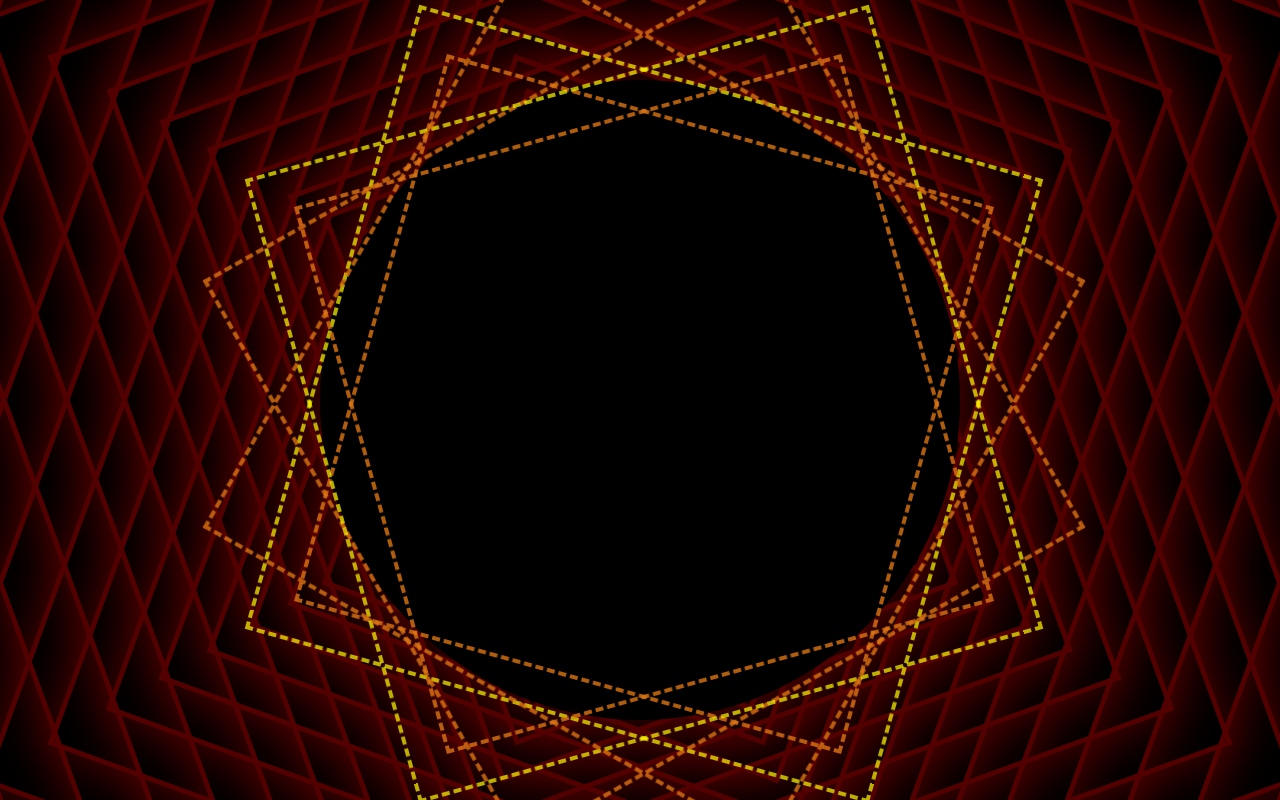
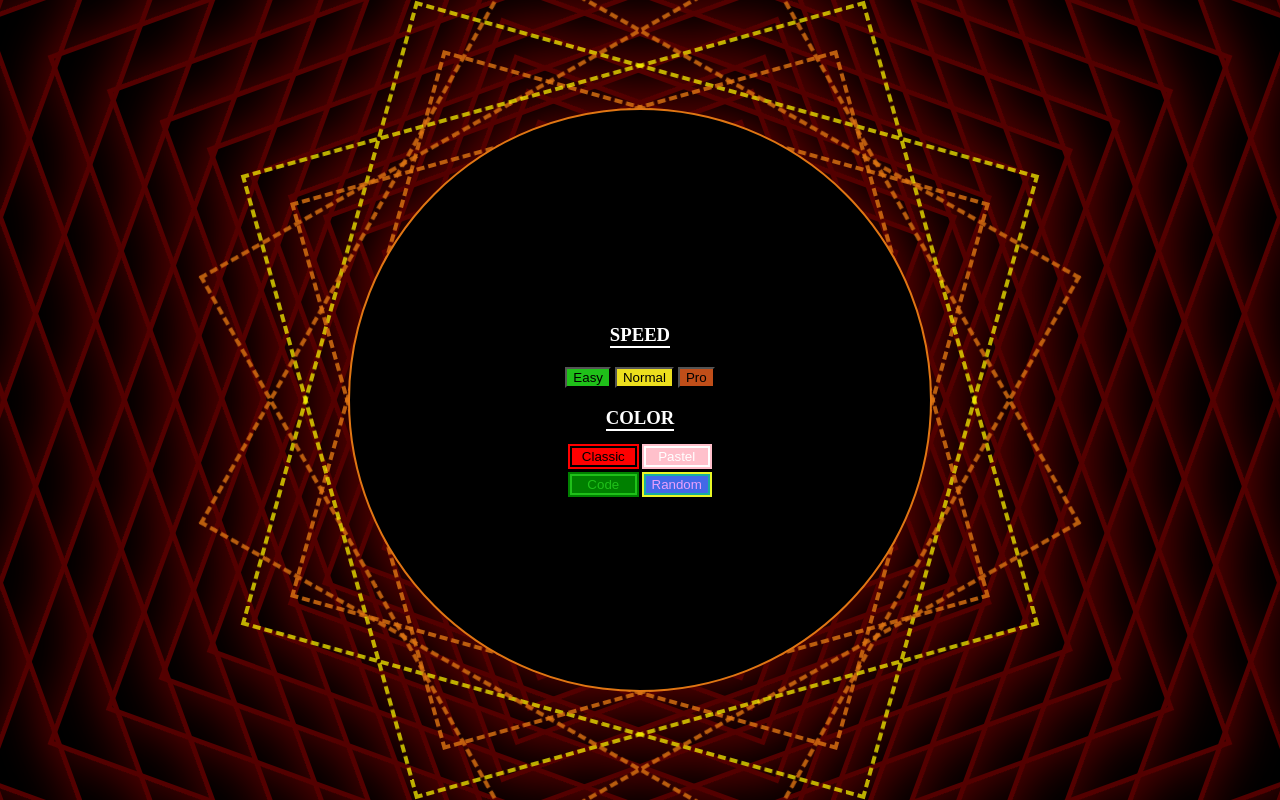
Before and after one commit to ulldecorb/fun-with-divs-scratch, a website: page index.html in a window 1280 px wide. Shown: the top 800 px of the page. Drawn offline with Linux system fonts and the light colour scheme.

Commit message:
Add handlers at menu

```diff
--- a/index.html
+++ b/index.html
@@ -23,22 +23,37 @@
         </div>
         <div class="patchBabyHole" id="patchBabyHole"></div>
     </section>
-    <!-- <div class="errorScreen" id="errorScreen"></div> -->
     <section class="menu" id="menu">
         <div class="menu__background"></div>
         <div class="menu__menu-box">
             <div class="menu-box__background">
-                <div class="background__star">
+                <div class="background">
                     <span class="background__square"></span>
                     <span class="background__square"></span>
                 </div>
-                <div class="background__star">
+                <div class="background">
                     <div class="background__square"></div>
                     <div class="background__square"></div>
                 </div>
             </div>
-            <div class="controls">
-                <button class="" type="button"></button>
+            <div class="menu-box__controls">
+                <div class="speed">
+                    <h3 class="speed__title">SPEED</h3>
+                    <div class="speed__selector-box">
+                        <button class="selector">Easy</button>
+                        <button class="selector">Normal</button>
+                        <button class="selector">Pro</button>
+                    </div>
+                </div>
+                <div class="colors">
+                    <h3 class="colors__title">COLOR</h3>
+                    <div class="colors__handler-box">
+                        <button class="colors__handler" type="button">Classic</button>
+                        <button class="colors__handler" type="button">Pastel</button>
+                        <button class="colors__handler" type="button">Code</button>
+                        <button class="colors__handler" type="button">Random</button>
+                    </div>
+                </div>
             </div>
         </div>
     </section>
--- a/style/style.scss
+++ b/style/style.scss
@@ -8,7 +8,6 @@ body {
     margin: 0;
     padding: 0;
     overflow: hidden;
-    // transition: 1s background-color;
 }
 
 .score {
@@ -38,9 +37,7 @@ body {
     }
 }
 
-
 .popUp {
-    // border : 2em solid black ;
     height: 45vh;
     width: 45vh;
     border-radius: 50%;
@@ -66,14 +63,6 @@ body {
 
 }
 
-
-.errorScreen {
-    height: 100%;
-    width: 100%;
-    background-color: red;
-    display:none ;
-}
-
 /* --------------------- ANIMATED BACKGROUND ------------------- */
 
 .patchBabyHole   {
@@ -84,20 +73,7 @@ body {
     border-radius: 50% ;
     z-index : -1 ;
     position : absolute ;
-    // transition:  0.5s background-color;
 }
-
-// .father {
-//     height : 100% ;
-//     width : 100% ;
-//     position: absolute;
-//     display : flex ;
-//     flex-direction: row;
-//     justify-content: center;
-//     align-items: center;
-//     /* z-index : 3 ; */
-//     Overflow: hidden;
-// }
 
 .son {
     height : 70% ;
@@ -107,7 +83,6 @@ body {
     flex-direction: row;
     justify-content: center;
     align-items: center;
-    /* z-index : 2 ; */
 }
 
 .children1 {
@@ -118,8 +93,6 @@ body {
     display : flex ;
     justify-content: center;
     align-items: center;
-    /* -ms-transform: rotate(20deg);     IE 9
-    transform: rotate(20deg); */
 }
 
 .children1 > *{
@@ -135,8 +108,6 @@ body {
     display : flex ;
     justify-content: center;
     align-items: center;
-    /* -ms-transform: rotate(20deg);     IE 9
-    transform: rotate(20deg); */
 }
 
 .children2 > *{
@@ -159,8 +130,8 @@ body {
     position: absolute;
 
     &__background {
-        height: 100%;
-        width: 100%;
+        height: 100vh;
+        width: 100vw;
         background-color: rgba(0, 0, 0, 0.281);
         position: absolute;
     }
@@ -173,19 +144,15 @@ body {
         align-items: center;
         background-color: rgba(0, 0, 0, 0.548);
 
-
         .menu-box {
 
             &__background {
-                height: 80vmin;
-                width: 80vmin;
-                border-radius: 50%;
-                background-color: #000;
                 position: absolute;
+                display: flex;
+                justify-content: center;
+                align-items: center;
 
                 .background {
-
-                    &__star {
                     height: 80vmin;
                     width: 80vmin;
                     border: 4px dashed rgba(252, 247, 0, 0.712);
@@ -199,10 +166,7 @@ body {
                     animation-iteration-count: infinite;
 
                     &:last-child {
-                            // transform: rotate(22.5deg);
                         animation-name: spinX;
-                        }
-
                     }
 
                     &__square {
@@ -217,8 +181,107 @@ body {
                             width: 80vmin;
                         }
                     }
+                }
+            }
 
+            &__controls {
+                position: absolute;
+                display: flex;
+                flex-direction: column;
+                align-items: center;
+                justify-content: center;
+                border-radius: 5vmin;
+                border: 2px solid rgb(224, 118, 19);
+                // border: 7px solid rgb(224, 118, 19);
+                // outline: 40px dashed rgba(252, 248, 0, 0.877);
+                height: 70vmin;
+                width: 70vmin;
+                border-radius: 50%;
+                background-color: #000;
+                padding: 10px;
 
+                .speed {
+                    display: flex;
+                    flex-direction: column;
+                    justify-content: center;
+                    align-items: center;
+                    // padding: 10px;
+                    // margin-bottom: 2vh;
+
+                    &__title {
+                        border-bottom: 2px solid #fff;
+                        color: #fff;
+                        display: flex;
+                        justify-content: center;
+                    }
+
+                    .selector {
+                        background-color:rgb(31, 192, 25);
+                        cursor: pointer;
+                    }
+
+                    .selector:nth-child(2) {
+                        background-color:rgb(236, 223, 30);
+                    }
+
+                    .selector:nth-child(3) {
+                        background-color:rgb(192, 78, 25);
+                    }
+                }
+
+                .colors {
+                    // border: 2px solid #fff;
+                    // display: grid;
+                    // grid-template-columns: 1fr 1fr;
+                    // gap: 7px;
+                    // padding: 10px;
+
+                    display: flex;
+                    flex-direction: column;
+                    justify-content: center;
+                    align-items: center;
+
+                    &__title {
+                        border-bottom: 2px solid #fff;
+                        color: #fff;
+                        display: flex;
+                        justify-content: center;
+                        margin-bottom: 15px;
+                    }
+
+                    &__handler-box {
+                        display: grid;
+                        grid-template-columns: 1fr 1fr;
+                        gap: 7px;
+                    }
+
+                    &__handler {
+                        background-color: red;
+                        border: 2px solid #000;
+                        outline: 2px solid red;
+                        cursor: pointer;
+                    }
+
+                    &__handler:nth-child(2) {
+                        background-color: pink;
+                        border: 2px solid #fff;
+                        outline: 2px solid pink;
+                        color: #fff;
+                    }
+
+                    &__handler:nth-child(3) {
+                        background-color: green;
+                        border: 2px solid rgb(31, 192, 25);
+                        outline: 2px solid green;
+                        color: rgb(31, 192, 25);
+                    }
+
+                    &__handler:nth-child(4) {
+                        background-color: rgb(66, 105, 231);
+                        border: 2px solid rgb(23, 173, 161);
+                        outline: 2px solid rgb(233, 247, 38);
+                        color: rgb(233, 160, 252);
+                    }
                 }
             }
         }
```
Also changed, not shown: style/style.css. Lines whose indentation alone changed are shown as unchanged.
